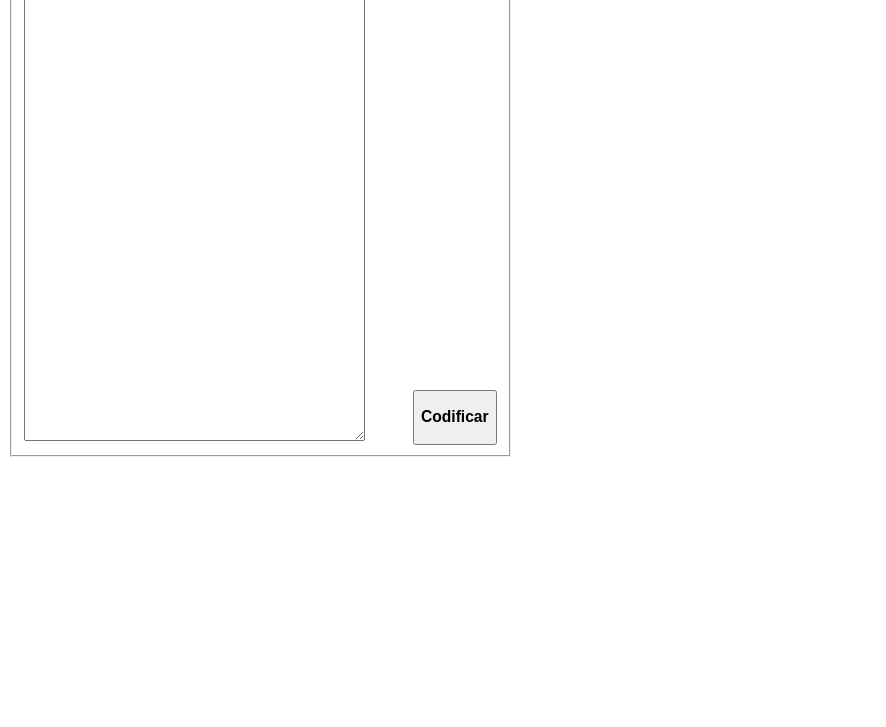
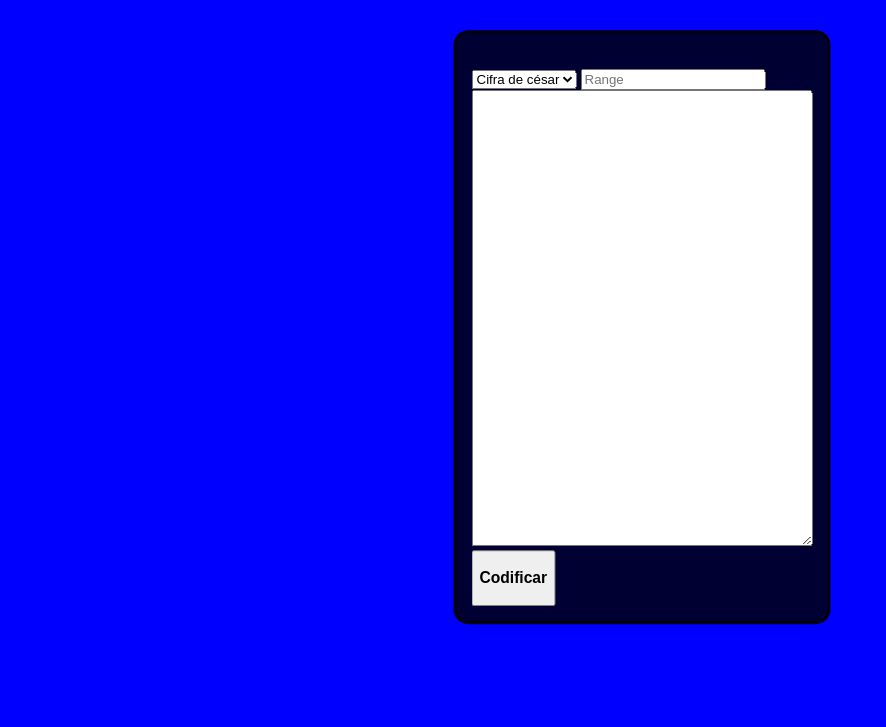
Before and after one commit to MatheusAMR99/Cifra_de_cesar-, a plain HTML site: page index.html in a window 1280 px wide. Shown: the part 73-800 px from the top of the page, without its empty margins (0-886 px from the left). Drawn offline with Linux system fonts and the light colour scheme.

Commit message:
Novas alterações

```diff
--- a/index.css
+++ b/index.css
@@ -1,12 +1,20 @@
+
+body{
+background-color: blue;
+}
+.title{
+
+}
 .Box {
-    display: flex;
-    flex-direction: row;
-    position: absolute;
-    width: 50%,-50%;
+position: absolute;
+   top:50%;
+   left:50%;
+   transform: translate(-50%,-50%);
+   background-color: rgba(0, 0, 0, 0.8);
+   padding: 15px;
+   border-radius: 15px;
 }
 
-.form {
-    display: flex;
-    align-items: flex-end;
-    gap: 3rem;
+fieldset{
+    border: 3px solid  rgba(0, 0, 0, 0.8);
 }
--- a/index.html
+++ b/index.html
@@ -10,24 +10,27 @@
 </head>
 
 <body>
-    <center><fieldset class="Box">
+
+<header class="title"><h1>Encripatador</h1></header>
+
+    <fieldset class="Box">
 
         <div class="form">
-            <div>
-                <form onSubmit={handleSubmit}>
+            <div class="form">
+                <form  onSubmit={handleSubmit}>
 
                     <H1></H1>
-                    <div>
-                        <select name="select" id="idselecione">
+                    <div >
+                        <select class="form" name="select" id="idselecione">
                             <option value="cc" id="cc">Cifra de césar</option>
                             <option value="bs64" id="bs64">Base64</option>
                         </select>
-                        <input type="number" placeholder="Range" id="range"></input>
+                        <input class="range" type="number" placeholder="Range" id="range"></input>
                     </div>
 
 
 
-                    <div>
+                    <div class="text">
                         <textarea name="Mensagem" cols="40" rows="30" id="texto"></textarea>
                     </div>
 
@@ -41,7 +44,7 @@
                 </button>
             </footer>
         </div>
-    </fieldset></center>
+    </fieldset>
 </body>
 
 <script src="./index.js"></script>
--- a/index.js
+++ b/index.js
@@ -2,9 +2,32 @@
 /*const handleSubmit = (event) => {
     event.preventDefault();
 }*/
+
+
+
+
+
     var texto
     var cifra = ["A", "B", "C", "D", "E", "F", "G", "H", "I", "J", "K", "L",
         "M", "N", "O", "P", "Q", "R", "S", "T", "U", "V", "X", "Y", "Z"]
+
+
+    var visibility = document.getElementById("range");
+    var select = document.getElementById("idselecione");
+
+    var select = document.getElementById("idselecione");
+    var value = select.options[select.selectedIndex].value;
+
+    console.log(value);
+
+
+
+
+    function selected() {
+        if (value == "bs64") {
+            document.getElementById('range').style.display = "none"
+        }
+    }
 
 
 
@@ -34,6 +57,9 @@ function cripCC() {
         document.querySelector("#texto").value = textoCriptografado
 
     }
+    function range() {
+        document.getElementById('range').style.visibility.none
+    }
 
     function base64() {
         document.querySelector("#texto").value = btoa(texto)
@@ -42,13 +68,13 @@ function base64() {
     function callFunctionbutton() {
 
 
-    var space = 32;
+
+        select = document.getElementById("idselecione");
+
+        value = select.options[select.selectedIndex].value;
 
 
 
-    var select = document.getElementById("idselecione");
-
-    var value = select.options[select.selectedIndex].value;
 
         console.log(value)
 
@@ -60,8 +86,10 @@ function callFunctionbutton() {
         if (value == "cc") {
 
             cripCC()
+
         }
         else {
             base64()
+
         }
     }
```
Lines whose indentation alone changed are shown as unchanged.
